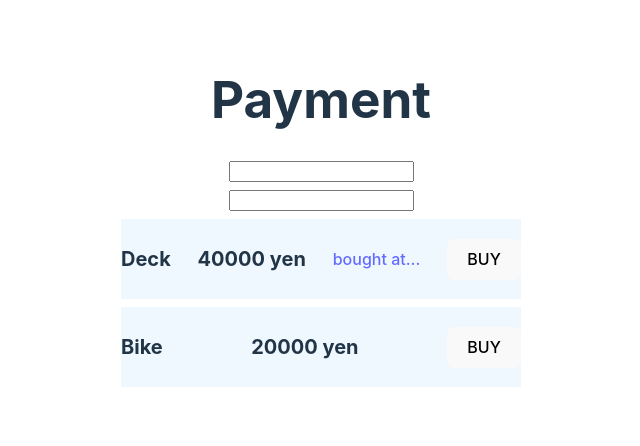
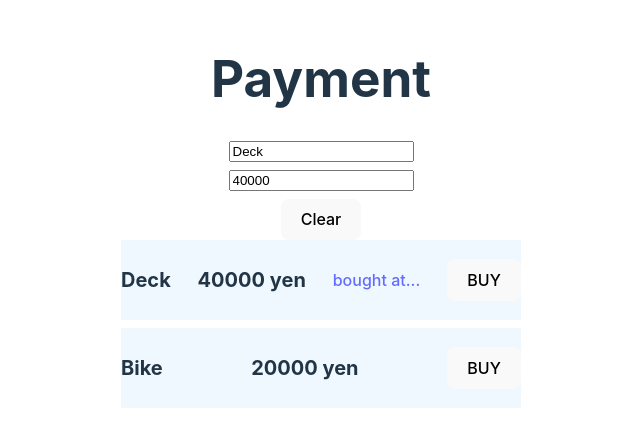
Before and after one commit to budou114/vue-sample, a Vue app: page / in a window 1280 px wide. Shown: the part 184-630 px from the top of the page, without its empty margins (319-959 px from the left). Built offline with nearby package versions, Linux system fonts and the light colour scheme.

Commit message:
38. v-model 双方向バインド

```diff
--- a/src/components/Payment.vue
+++ b/src/components/Payment.vue
@@ -26,13 +26,19 @@ const inputPrice = (event: any) => {
   item1.price = event.target.value;
 }
 
+const clear = () => {
+  item1.name = '';
+  item1.price = 0;
+}
+
 </script>
 
 <template>
   <div class="container">
     <h1>Payment</h1>
-    <input v-on:input="input"/>
-    <input v-on:input="inputPrice"/>
+    <input v-model="item1.name" />
+    <input v-model="item1.price" />
+    <button v-on:click="clear">Clear</button>
     <div class="payment">
       <label>{{ item1.name }}</label>
       <label>{{ item1.price }} yen</label>
```
